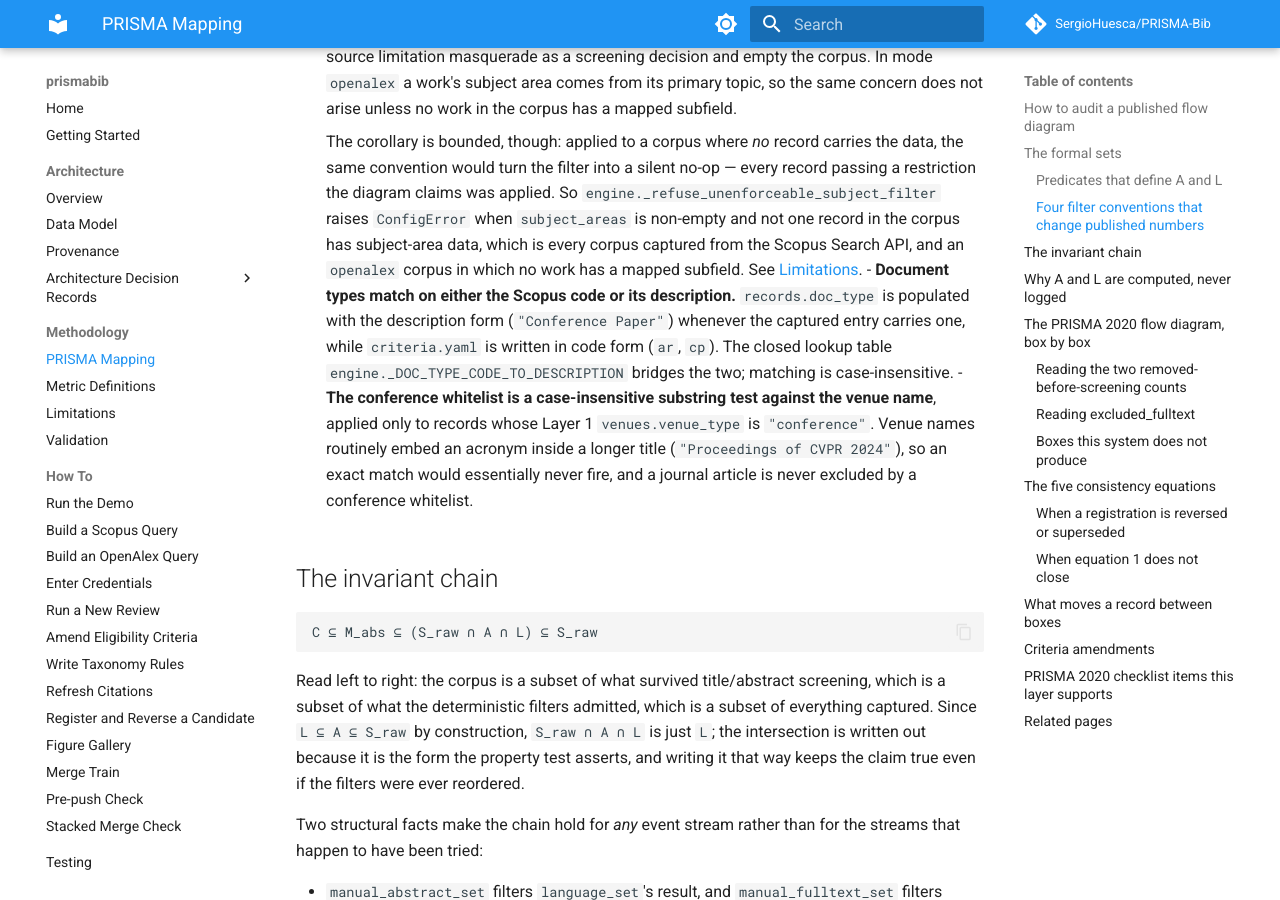
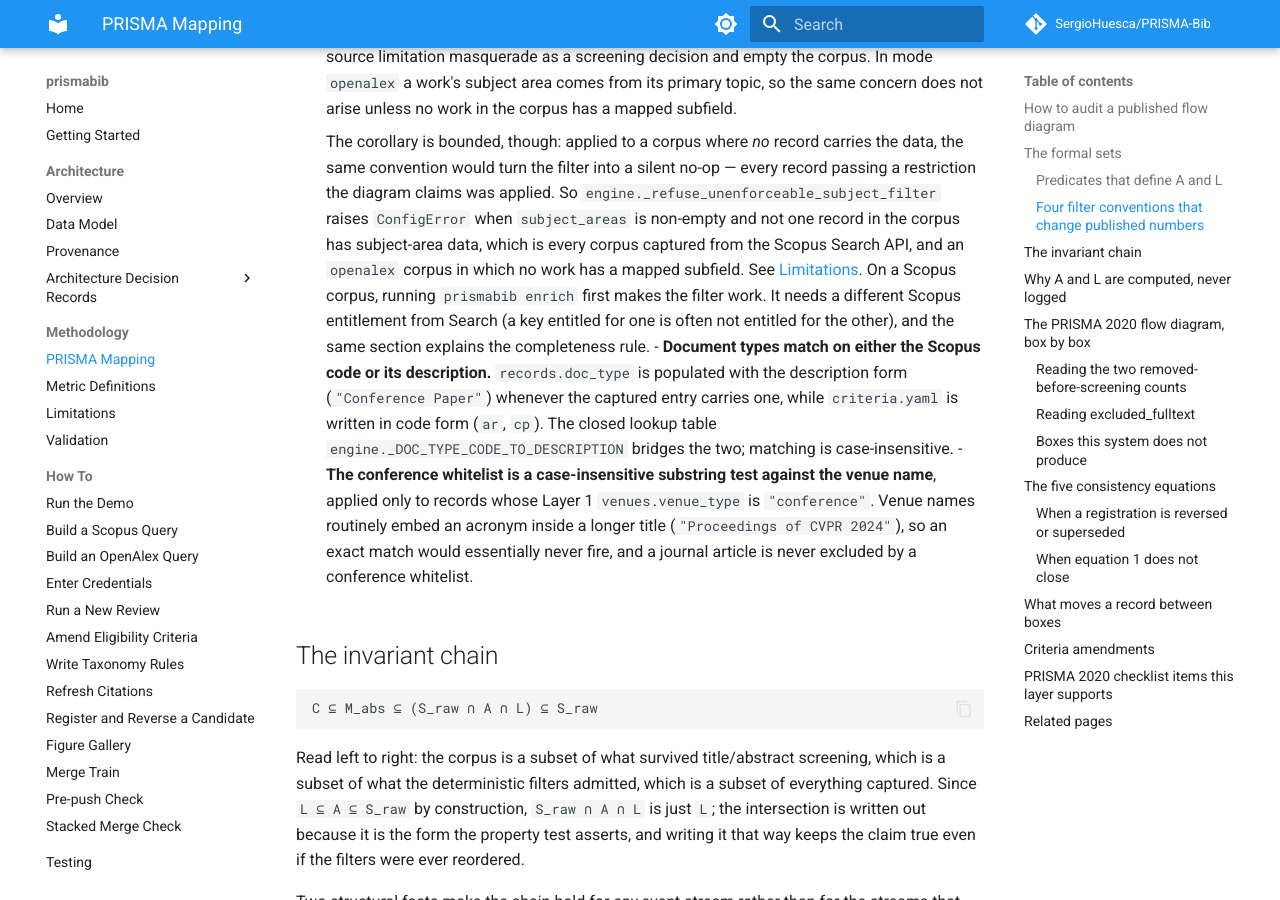
Before and after one commit to SergioHuesca/PRISMA-Bib, an MkDocs documentation site: the page built from docs/methodology/prisma-mapping.md, in a window 1280 px wide and 900 px high, scrolled down 2561 px. Built offline with MkDocs 1.6.1 and Material for MkDocs 9.7.7, drawn with Linux system fonts in a browser that asks for light colours; comment, search, counter and statistics services are not loaded.

Commit message:
docs: point the four subject_areas passages to enrichment (#287)
Each of Getting Started, Run a New Review, Amend Eligibility Criteria and
PRISMA Mapping gains one clause: run `prismabib enrich` first, it needs a
different Scopus entitlement from Search, and Limitations explains the
completeness rule. No OpenAlex-only claim.

Co-Authored-By: Claude Sonnet 5.5 <noreply@anthropic.com>
Claude-Session: https://claude.ai/code/session_01QjNadz7h2UAZ2C2xhuaY8z

```diff
--- a/docs/methodology/prisma-mapping.md
+++ b/docs/methodology/prisma-mapping.md
@@ -84,7 +84,10 @@ comparing two reviews' numbers needs to know them:
     is non-empty and not one record in the corpus has subject-area data, which is every
     corpus captured from the Scopus Search API, and an `openalex` corpus in which no work has a
     mapped subfield. See
-    [Limitations](limitations.md#subject-areas).
+    [Limitations](limitations.md#subject-areas). On a Scopus corpus, running `prismabib enrich`
+    first makes the filter work. It needs a different Scopus entitlement from Search (a key
+    entitled for one is often not entitled for the other), and the same section explains the
+    completeness rule.
 - **Document types match on either the Scopus code or its description.** `records.doc_type`
   is populated with the description form (`"Conference Paper"`) whenever the captured entry
   carries one, while `criteria.yaml` is written in code form (`ar`, `cp`). The closed
```
Also changed, not shown: CHANGELOG.md (+1 -1 lines), docs/getting-started.md (+3 -1 lines), docs/how-to/amend-eligibility-criteria.md (+4 -1 lines), docs/how-to/run-a-new-review.md (+4 -1 lines).
